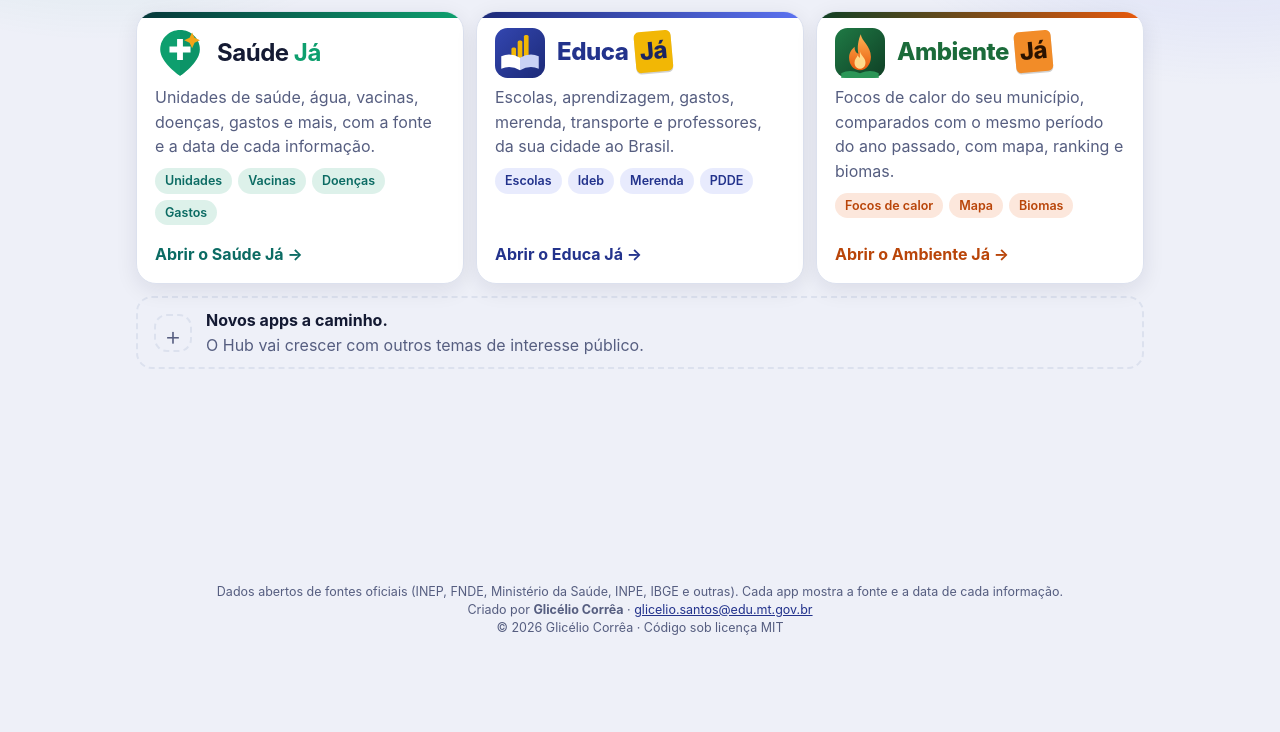
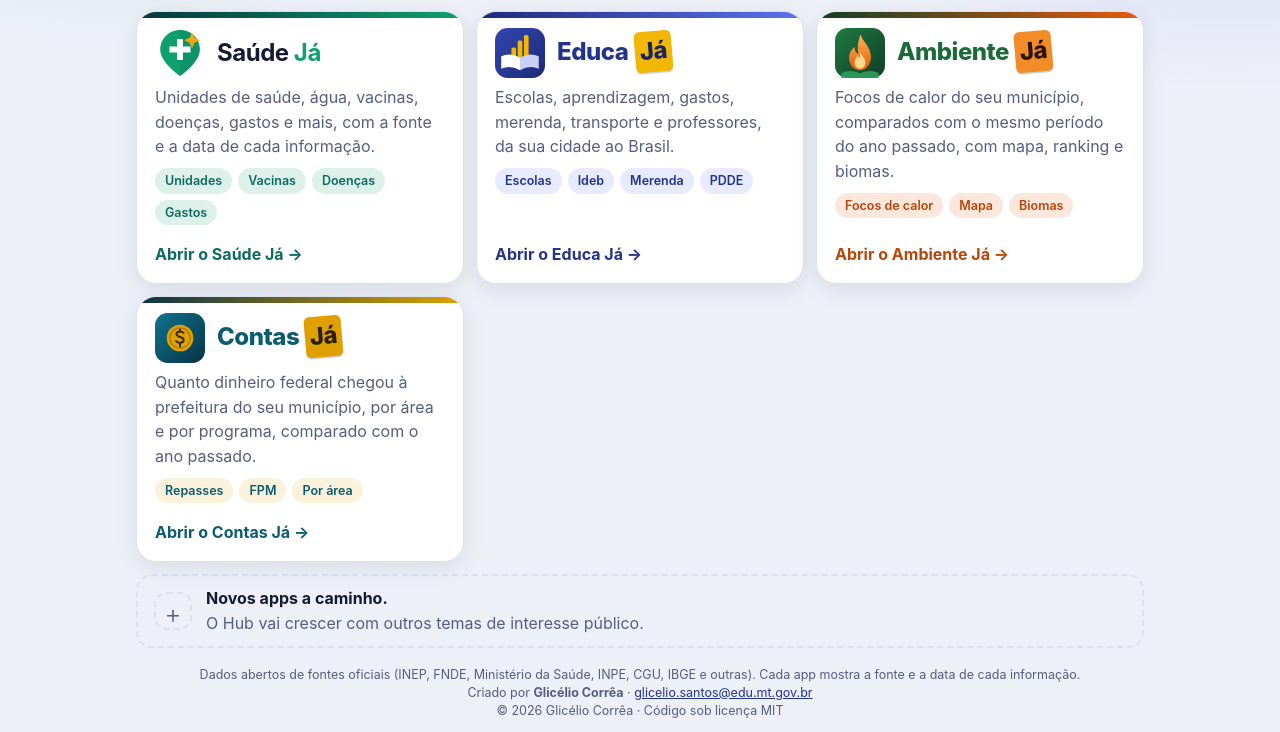
Before and after one commit to correaglicelio/correaglicelio.github.io, a plain HTML site: page index.html in a window 1280 px wide. Shown: the part 151-883 px from the top of the page. Before the commit the page ends 800 px from the top, so only its background shows below. Drawn offline with Linux system fonts and the light colour scheme.

Commit message:
Hub Já: card do Contas Já
Co-Authored-By: Claude Sonnet 5.5 <noreply@anthropic.com>
Claude-Session: https://claude.ai/code/session_01Chi5qv7sLUGHy5xHRxmQ7R

```diff
--- a/index.html
+++ b/index.html
@@ -44,6 +44,11 @@ a.app p{margin:0;color:var(--mu)}
 .educa{--c1:#1C2A78;--c2:#5B72F0;--cor:var(--educa)}
 .ambiente{--c1:#0F3F25;--c2:#E8590C;--cor:#B94509}
 @media (prefers-color-scheme:dark){.ambiente{--cor:#FF8A50}}
+.contas{--c1:#083344;--c2:#E0A100;--cor:#0B5C70}
+@media (prefers-color-scheme:dark){.contas{--cor:#6CC7DE}}
+.cnt{font-weight:800;letter-spacing:-.035em;color:#0B5C70}
+@media (prefers-color-scheme:dark){.cnt{color:#6CC7DE}}
+.cnt em{font-style:normal;display:inline-block;background:#E0A100;color:#2A2000;padding:.06em .2em .1em;border-radius:.22em;transform:rotate(-5deg) translateY(-.04em);margin-left:.06em;box-shadow:0 .06em 0 rgb(0 0 0 / .18)}
 .amb{font-weight:800;letter-spacing:-.035em;color:#1B6B3A}
 @media (prefers-color-scheme:dark){.amb{color:#6FD08F}}
 .amb em{font-style:normal;display:inline-block;background:#F28C28;color:#2A1200;padding:.06em .2em .1em;border-radius:.22em;transform:rotate(-5deg) translateY(-.04em);margin-left:.06em;box-shadow:0 .06em 0 rgb(0 0 0 / .18)}
@@ -88,9 +93,15 @@ footer a{color:var(--az);overflow-wrap:anywhere}
 <div class="tags"><span>Focos de calor</span><span>Mapa</span><span>Biomas</span></div>
 <span class="go">Abrir o Ambiente Já →</span>
 </a>
+<a class="app contas" href="/contas-ja/">
+<div class="topo"><div class="ic pin"><svg viewBox="0 0 64 64" aria-hidden="true"><defs><linearGradient id="gcnt" x1="0" y1="0" x2="1" y2="1"><stop offset="0" stop-color="#0E7490"/><stop offset="1" stop-color="#083344"/></linearGradient></defs><rect width="64" height="64" rx="16" fill="url(#gcnt)"/><circle cx="32" cy="32" r="17" fill="#E0A100"/><circle cx="32" cy="32" r="13" fill="none" stroke="#7A5600" stroke-width="1.6" opacity=".55"/><path d="M36.5 25.5c-1.2-1.3-3-1.8-4.6-1.8-2.6 0-4.4 1.3-4.4 3.3 0 4.8 9.2 2.7 9.2 7.5 0 2.2-2 3.5-4.7 3.5-2 0-3.8-.7-5-2.1M32 21v3M32 40v3" fill="none" stroke="#3A2A00" stroke-width="2.6" stroke-linecap="round"/></svg></div><h2 class="cnt">Contas <em>Já</em></h2></div>
+<p>Quanto dinheiro federal chegou à prefeitura do seu município, por área e por programa, comparado com o ano passado.</p>
+<div class="tags"><span>Repasses</span><span>FPM</span><span>Por área</span></div>
+<span class="go">Abrir o Contas Já →</span>
+</a>
 </div>
 <div class="breve"><div class="ic2">+</div><div><b>Novos apps a caminho.</b><br>O Hub vai crescer com outros temas de interesse público.</div></div>
 </main>
-<footer>Dados abertos de fontes oficiais (INEP, FNDE, Ministério da Saúde, INPE, IBGE e outras). Cada app mostra a fonte e a data de cada informação.<br>Criado por <b>Glicélio Corrêa</b> · <a href="mailto:glicelio.santos@edu.mt.gov.br">glicelio.santos@edu.mt.gov.br</a><br>© 2026 Glicélio Corrêa · Código sob licença MIT</footer>
+<footer>Dados abertos de fontes oficiais (INEP, FNDE, Ministério da Saúde, INPE, CGU, IBGE e outras). Cada app mostra a fonte e a data de cada informação.<br>Criado por <b>Glicélio Corrêa</b> · <a href="mailto:glicelio.santos@edu.mt.gov.br">glicelio.santos@edu.mt.gov.br</a><br>© 2026 Glicélio Corrêa · Código sob licença MIT</footer>
 </body>
 </html>
```
